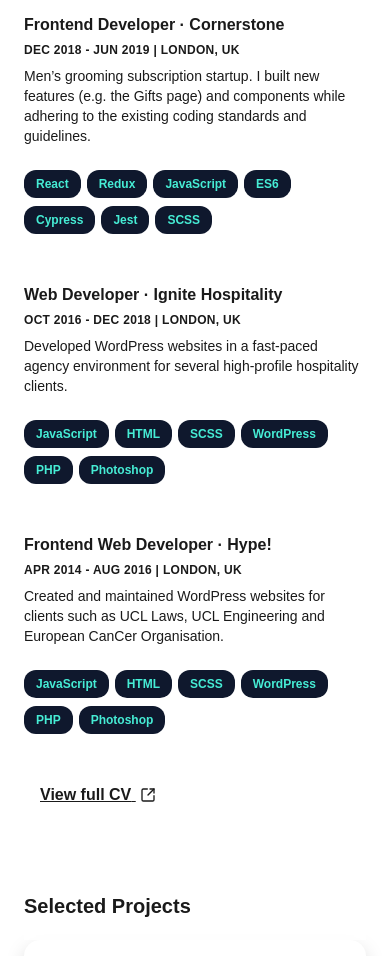
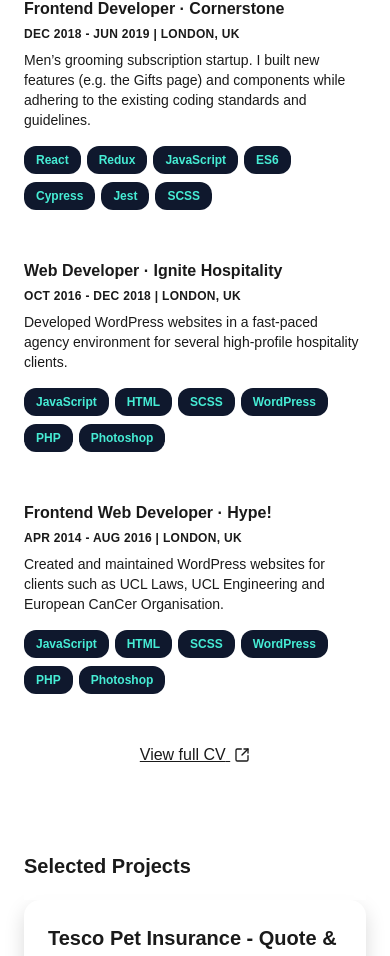
Before and after one commit to njpsmith/portfolio, a React (Vite) app: page / in a window 390 px wide. Shown: the part 1845-2801 px from the top of the page. Built offline with nearby package versions, Linux system fonts and the light colour scheme; a web font is replaced by a local one.

Commit message:
Styled mob

```diff
--- a/src/components/ExperienceCard.tsx
+++ b/src/components/ExperienceCard.tsx
@@ -22,7 +22,7 @@
 			))}
 
 			<ul
-				className="mt-2 flex flex-wrap badges"
+				className="-mt-2 lg:mt-2 flex flex-wrap badges"
 				aria-label="Technologies used:"
 			>
 				{badges.map((badge, index) => {
--- a/src/layout/Experience.jsx
+++ b/src/layout/Experience.jsx
@@ -92,9 +92,8 @@
 					]}
 				/>
 
-				<p>
+				<p className="external-link text-center">
 					<a
-						className="external-link ml-4"
 						href="https://www.dropbox.com/scl/fi/rn2yvslma5hwa15h0thpz/Nicholas_Smith_CV.pdf?rlkey=2gx8airlbl6omlqor88e9a5cd&e=1&st=mlxk2md1&dl=0"
 						target="_blank"
 						rel="noopener noreferrer"
```
